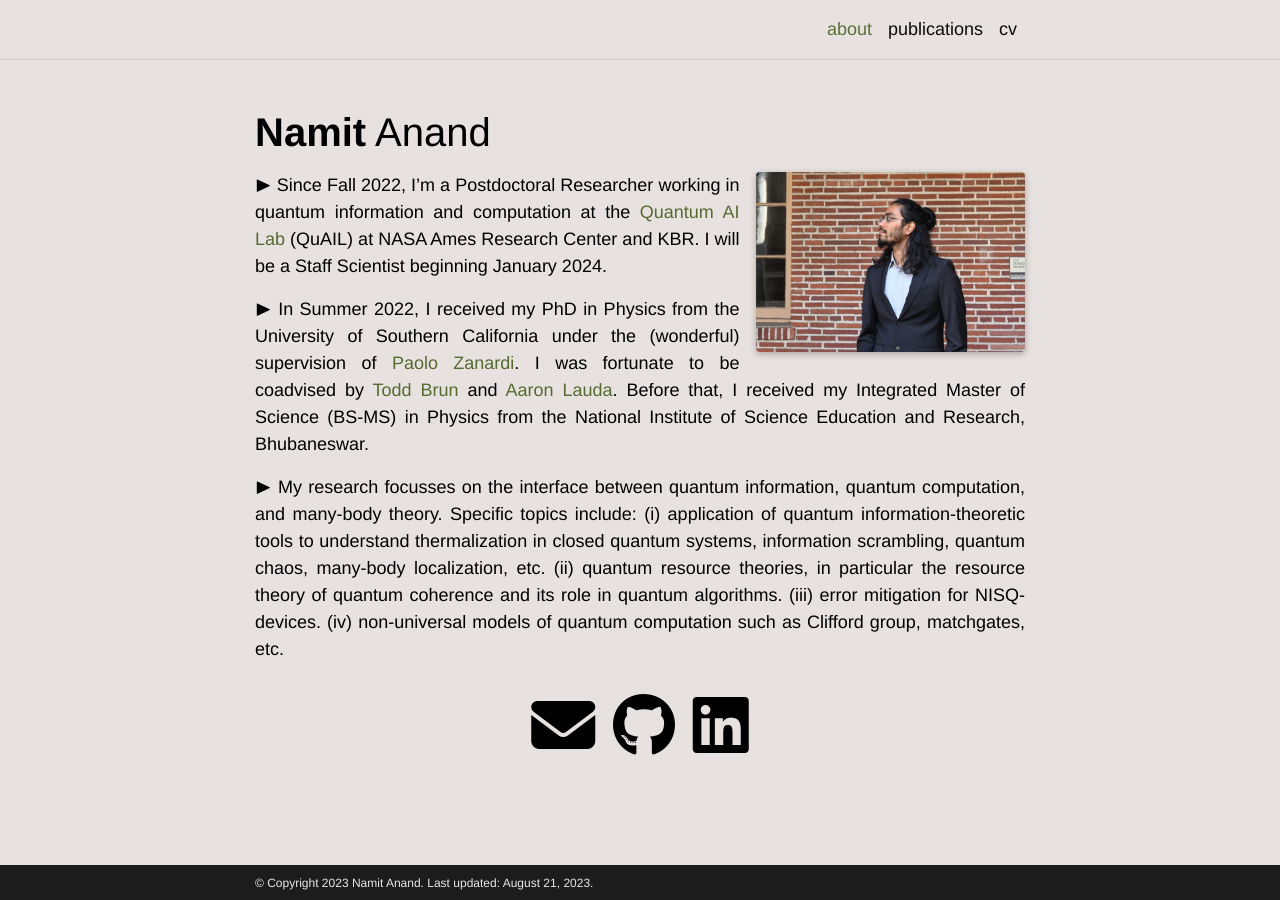
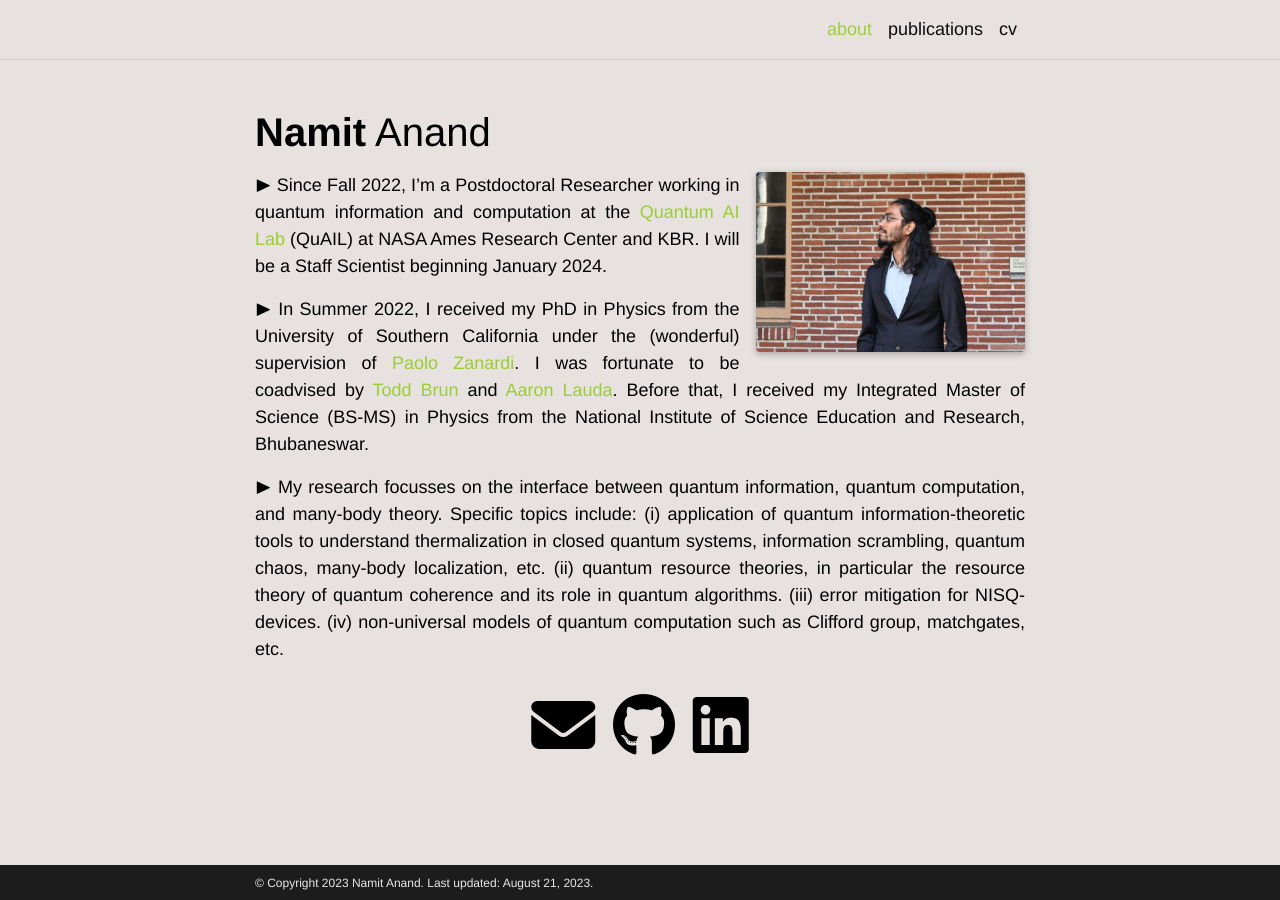
Before and after one commit to namitanand/namitanand.github.io, a Jekyll site: the page built from _pages/about.md, in a window 1280 px wide. Built offline with Jekyll 4.4.1, drawn with Linux system fonts in a browser that asks for light colours; full-size pictures stand in for the smaller copies a plugin makes; comment, search, counter and statistics services are not loaded; a style sheet for code colours, icons or effects is not loaded.

```diff
--- a/_sass/_themes.scss
+++ b/_sass/_themes.scss
@@ -7,8 +7,8 @@
   --global-code-bg-color: #faebd7;
   --global-text-color: #{$black-color};
   --global-text-color-light: #{$grey-color};
-  --global-theme-color: #556B2F;
-  --global-hover-color: #556B2F;
+  --global-theme-color: #9ACD32;
+  --global-hover-color: #9ACD32;
   --global-hover-text-color: #{$white-color};
   --global-footer-bg-color: #{$grey-color-dark};
   --global-footer-text-color: #{$grey-color-light};
```
